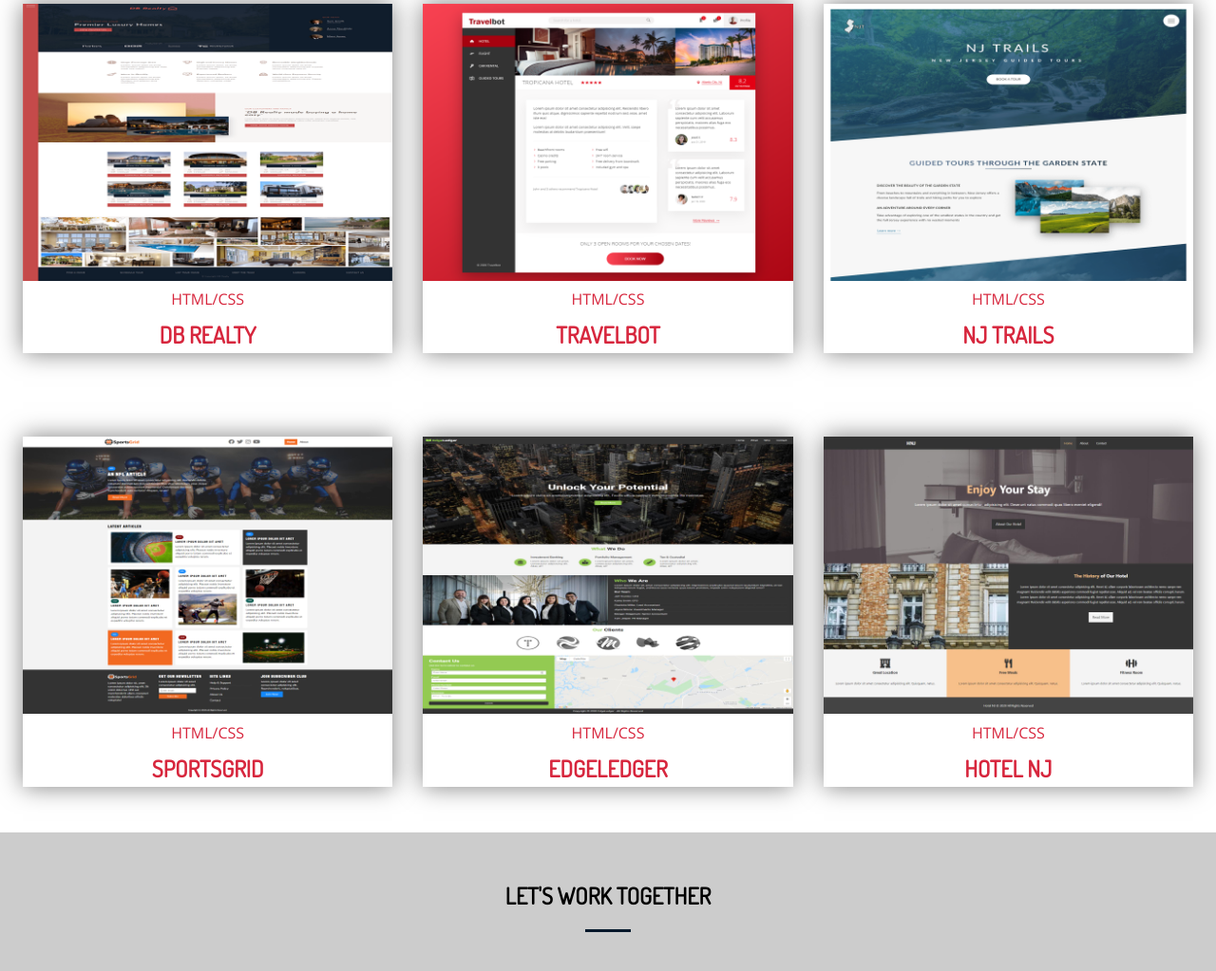
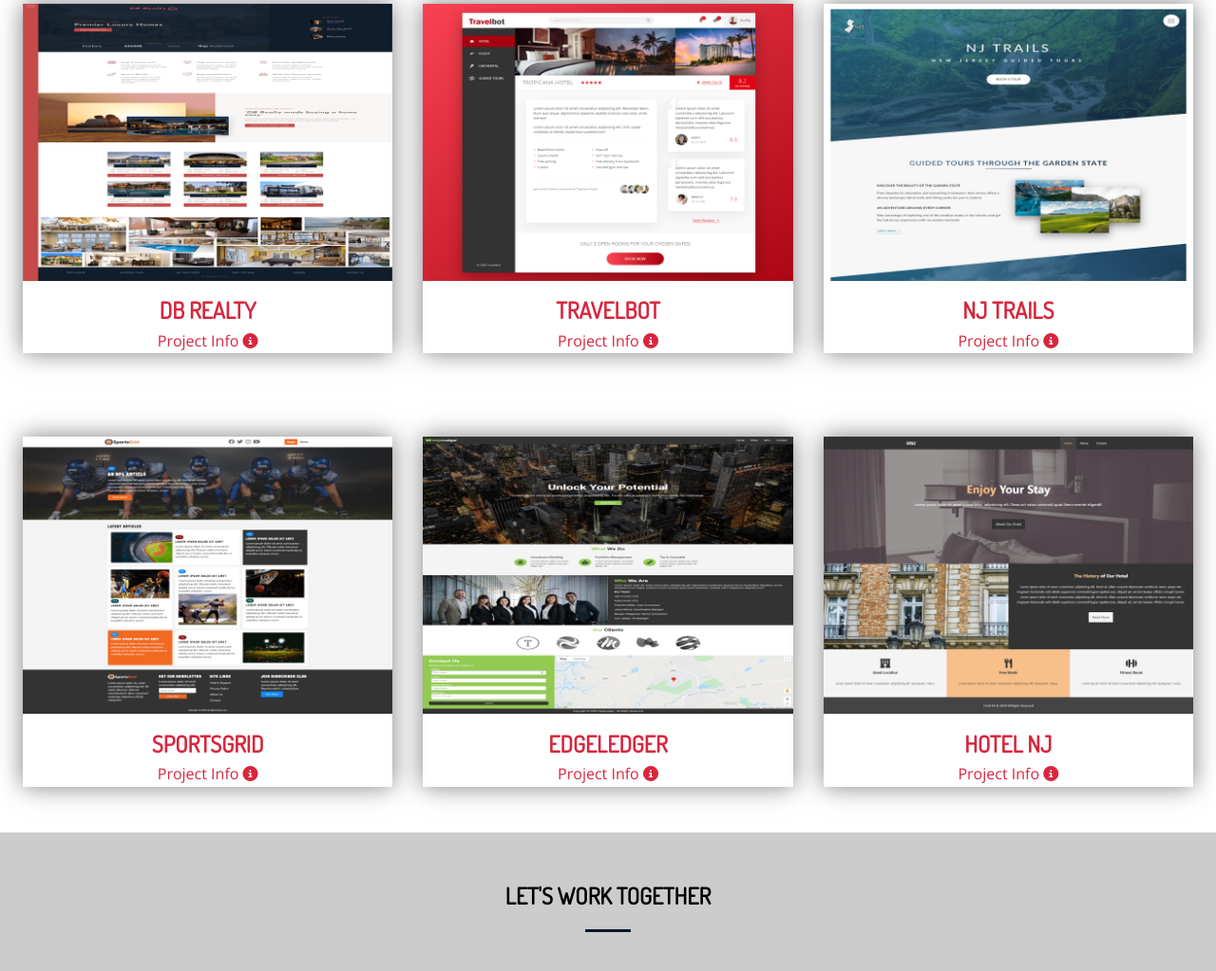
Before and after one commit to michaellore/portfolio, a PHP site: page /work.php in a window 1280 px wide. Shown: the part 331-1354 px from the top of the page at 95% size. Run offline with PHP 8.4, Linux system fonts and the light colour scheme; style sheets or scripts are compiled from the project's sources; some libraries are stand-ins or nearby versions.

Commit message:
add project info pages

```diff
--- a/header.php
+++ b/header.php
@@ -20,6 +20,7 @@
     <meta name="author" content="Michael Lore" />
     <script src="https://kit.fontawesome.com/4f5dadbb69.js" crossorigin="anonymous"></script>
     <link href="https://fonts.googleapis.com/css2?family=Dosis&family=Open+Sans&display=swap" rel="stylesheet">
+    <link rel="stylesheet" href="portfolio_resources/css/lity.min.css">
     <link rel="stylesheet" href="portfolio_resources/css/main.css">
     <script src="https://www.google.com/recaptcha/api.js" async defer></script>
     <title>Michael Lore's Portfolio</title>
--- a/work.php
+++ b/work.php
@@ -8,103 +8,104 @@
     <h2 class="section-title">My Projects</h2>
     <div class="bottom-line"></div>
     <p class="lead">Take a look at some of my projects</p>
-            <p class="lead-sub">The source code for all projects is available on <a
-                    href="https://github.com/michaellore" target="_blank"
-                    rel="noopener noreferrer">my Github</a>.</p>
+    <p class="lead-sub">The source code for all projects is available on <a href="https://github.com/michaellore"
+        target="_blank" rel="noopener noreferrer">my Github</a>.</p>
 
     <div class="items">
 
       <div class="item">
-                    <a href="https://mhlore.com/projects/dbrealty/index.html" target="_blank" rel="noopener noreferrer">
         <div class="item-image">
-                        <img src="portfolio_resources/img/items/dbrealty.png" alt="DB Realty Project">
+          <a href="https://mhlore.com/projects/dbrealty/index.html" target="_blank" rel="noopener noreferrer"><img
+              src="portfolio_resources/img/items/dbrealty.png" alt="DB Realty Project"></a>
         </div>
         <div class="item-text">
           <div class="item-text-wrap">
-                          <p class="item-text-category">HTML/CSS</p>
-                          <h2 class="item-text-title">DB Realty</h2>
-                        </div>
-                      </div>
-                    </a>
-                </div>
+            <h2 class="item-text-title"><a href="https://mhlore.com/projects/dbrealty/index.html" target="_blank"
+                rel="noopener noreferrer">DB Realty</a></h2>
 
-                <div class="item">
-                    <a href="https://mhlore.com/projects/travelbot/index.html" target="_blank" rel="noopener noreferrer">
-                      <div class="item-image">
-                        <img src="portfolio_resources/img/items/travelbot.png" alt="Travelbot Project">
-                      </div>
-                      <div class="item-text">
-                        <div class="item-text-wrap">
-                          <p class="item-text-category">HTML/CSS</p>
-                          <h2 class="item-text-title">Travelbot</h2>
-                        </div>
-                      </div>
-                    </a>
-                </div>
-
-                <div class="item">
-                    <a href="https://mhlore.com/projects/njtrails/index.html" target="_blank" rel="noopener noreferrer">
-                      <div class="item-image">
-                        <img src="portfolio_resources/img/items/njtrails.png" alt="NJ Trails Project">
-                      </div>
-                      <div class="item-text">
-                        <div class="item-text-wrap">
-                          <p class="item-text-category">HTML/CSS</p>
-                          <h2 class="item-text-title">NJ Trails</h2>
-                        </div>
-                      </div>
-                    </a>
-                </div>
-
-                <div class="item">
-                    <a href="https://mhlore.com/projects/sportsgrid/index.html" target="_blank"
-                        rel="noopener noreferrer">
-                        <div class="item-image">
-                            <img src="portfolio_resources/img/items/sportsgrid.jpg" alt="SportsGrid Project">
-                        </div>
-                    </a>
-                    <div class="item-text">
-                        <div class="item-text-wrap">
-                            <a href="https://mhlore.com/projects/sportsgrid/index.html" target="_blank"
-                                rel="noopener noreferrer">
-                                <p class="item-text-category">HTML/CSS</p>
-                                <h2 class="item-text-title">SportsGrid</h2>
-                            </a>
+            <p class="item-text-category"><a href="/project/dbrealty.html" data-lity>Project Info <i
+                  class="fas fa-info-circle"></i></a></p>
           </div>
         </div>
       </div>
 
       <div class="item">
-                    <a href="https://mhlore.com/projects/edgeledger/index.html" target="_blank"
-                        rel="noopener noreferrer">
         <div class="item-image">
-                            <img src="portfolio_resources/img/items/edgeledger.jpg" alt="Edgeledger Project">
+          <a href="https://mhlore.com/projects/travelbot/index.html" target="_blank" rel="noopener noreferrer"><img
+              src="portfolio_resources/img/items/travelbot.png" alt="Travelbot Project"></a>
         </div>
-                    </a>
         <div class="item-text">
           <div class="item-text-wrap">
-                            <a href="https://mhlore.com/projects/edgeledger/index.html" target="_blank"
-                                rel="noopener noreferrer">
-                                <p class="item-text-category">HTML/CSS</p>
-                                <h2 class="item-text-title">Edgeledger</h2>
-                            </a>
+            <h2 class="item-text-title"><a href="https://mhlore.com/projects/travelbot/index.html" target="_blank"
+                rel="noopener noreferrer">Travelbot</a></h2>
+
+            <p class="item-text-category"><a href="/project/travelbot.html" data-lity>Project Info <i
+                  class="fas fa-info-circle"></i></a></p>
           </div>
         </div>
       </div>
 
       <div class="item">
-                    <a href="https://mhlore.com/projects/hotel/index.html" target="_blank" rel="noopener noreferrer">
         <div class="item-image">
-                            <img src="portfolio_resources/img/items/hotel.jpg" alt="Hotel NJ Project">
+          <a href="https://mhlore.com/projects/njtrails/index.html" target="_blank" rel="noopener noreferrer"><img
+              src="portfolio_resources/img/items/njtrails.png" alt="NJ Trails Project"></a>
         </div>
-                    </a>
         <div class="item-text">
           <div class="item-text-wrap">
-                            <a href="https://mhlore.com/projects/hotel/index.html" target="_blank"
-                                rel="noopener noreferrer">
-                                <p class="item-text-category">HTML/CSS</p>
-                                <h2 class="item-text-title">Hotel NJ</h2>
-                            </a>
+            <h2 class="item-text-title"><a href="https://mhlore.com/projects/njtrails/index.html" target="_blank"
+                rel="noopener noreferrer">NJ Trails</a></h2>
+
+            <p class="item-text-category"><a href="/project/njtrails.html" data-lity>Project Info <i
+                  class="fas fa-info-circle"></i></a></p>
+          </div>
+        </div>
+      </div>
+
+
+      <div class="item">
+        <div class="item-image">
+          <a href="https://mhlore.com/projects/sportsgrid/index.html" target="_blank" rel="noopener noreferrer"><img
+              src="portfolio_resources/img/items/sportsgrid.jpg" alt="Sportsgrid Project"></a>
+        </div>
+        <div class="item-text">
+          <div class="item-text-wrap">
+            <h2 class="item-text-title"><a href="https://mhlore.com/projects/sportsgrid/index.html" target="_blank"
+                rel="noopener noreferrer">Sportsgrid</a></h2>
+
+            <p class="item-text-category"><a href="/project/sportsgrid.html" data-lity>Project Info <i
+                  class="fas fa-info-circle"></i></a></p>
+          </div>
+        </div>
+      </div>
+
+      <div class="item">
+        <div class="item-image">
+          <a href="https://mhlore.com/projects/edgeledger/index.html" target="_blank" rel="noopener noreferrer"><img
+              src="portfolio_resources/img/items/edgeledger.jpg" alt="Edgeledger Project"></a>
+        </div>
+        <div class="item-text">
+          <div class="item-text-wrap">
+            <h2 class="item-text-title"><a href="https://mhlore.com/projects/edgeledger/index.html" target="_blank"
+                rel="noopener noreferrer">Edgeledger</a></h2>
+
+            <p class="item-text-category"><a href="/project/edgeledger.html" data-lity>Project Info <i
+                  class="fas fa-info-circle"></i></a></p>
+          </div>
+        </div>
+      </div>
+
+      <div class="item">
+        <div class="item-image">
+          <a href="https://mhlore.com/projects/hotelnj/index.html" target="_blank" rel="noopener noreferrer"><img
+              src="portfolio_resources/img/items/hotel.jpg" alt="Hotel NJ Project"></a>
+        </div>
+        <div class="item-text">
+          <div class="item-text-wrap">
+            <h2 class="item-text-title"><a href="https://mhlore.com/projects/hotel/index.html" target="_blank"
+                rel="noopener noreferrer">Hotel NJ</a></h2>
+
+            <p class="item-text-category"><a href="/project/hotelnj.html" data-lity>Project Info <i
+                  class="fas fa-info-circle"></i></a></p>
           </div>
         </div>
       </div>
```
Also changed, not shown: index.php (+14 -16 lines), portfolio_resources/scss/projects.scss (added, +61 -0 lines), project/dbrealty.html (added, +21 -0 lines), project/edgeledger.html (added, +21 -0 lines), project/hotelnj.html (added, +21 -0 lines), project/njtrails.html (added, +21 -0 lines), project/sportsgrid.html (added, +21 -0 lines), project/travelbot.html (added, +21 -0 lines). Lines whose indentation alone changed are shown as unchanged.
